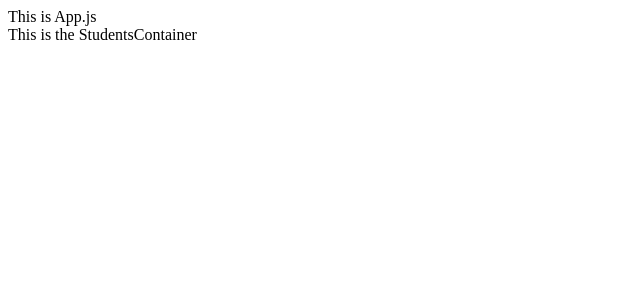
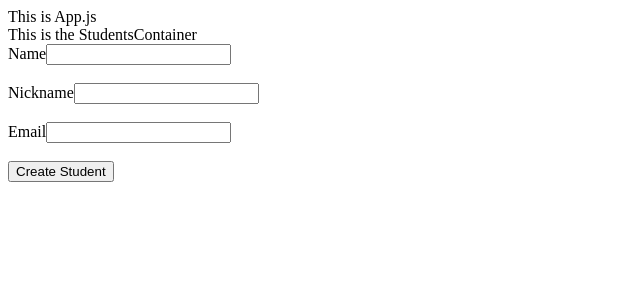
Before and after one commit to devWRM/STUDENT-ROSTER, a React (Create React App) app in the folder frontend-student-roster/: page /Students in a window 1280 px wide. Shown: the top 300 px of the page, without its empty margins (0-640 px from the left). Built offline with nearby package versions, Linux system fonts and the light colour scheme; no server answers.

Commit message:
mounted StudentsForm

```diff
--- a/frontend-student-roster/src/components/StudentsContainer.js
+++ b/frontend-student-roster/src/components/StudentsContainer.js
@@ -2,21 +2,19 @@ import React, { Component } from 'react';
 import { connect } from 'react-redux';
 
 import { fetchStudents } from '../actions/studentsActions.js';
+import StudentsForm from './StudentsForm.js';
 
 class StudentsContainer extends Component {
 
     componentDidMount() {
-        // console.log(this)            // <<= StudentsContainer
-        // console.log(this.props)      // <<= {fetchStudents: f}
-        // this.props()                 // <<= TypeError: this.props is not a function
-        // this.props.fetchStudents     // <<= nothing
-        this.props.fetchStudents()      // <<= Got it! (4) [{…}, {…}, {…}, {…}]
+        this.props.fetchStudents()      // <<= datastudents: (4) [{…}, {…}, {…}, {…}]
     }
 
     render() {
         return (
             <div>
                 This is the StudentsContainer
+                <StudentsForm />
             </div>
         );
     }
```
